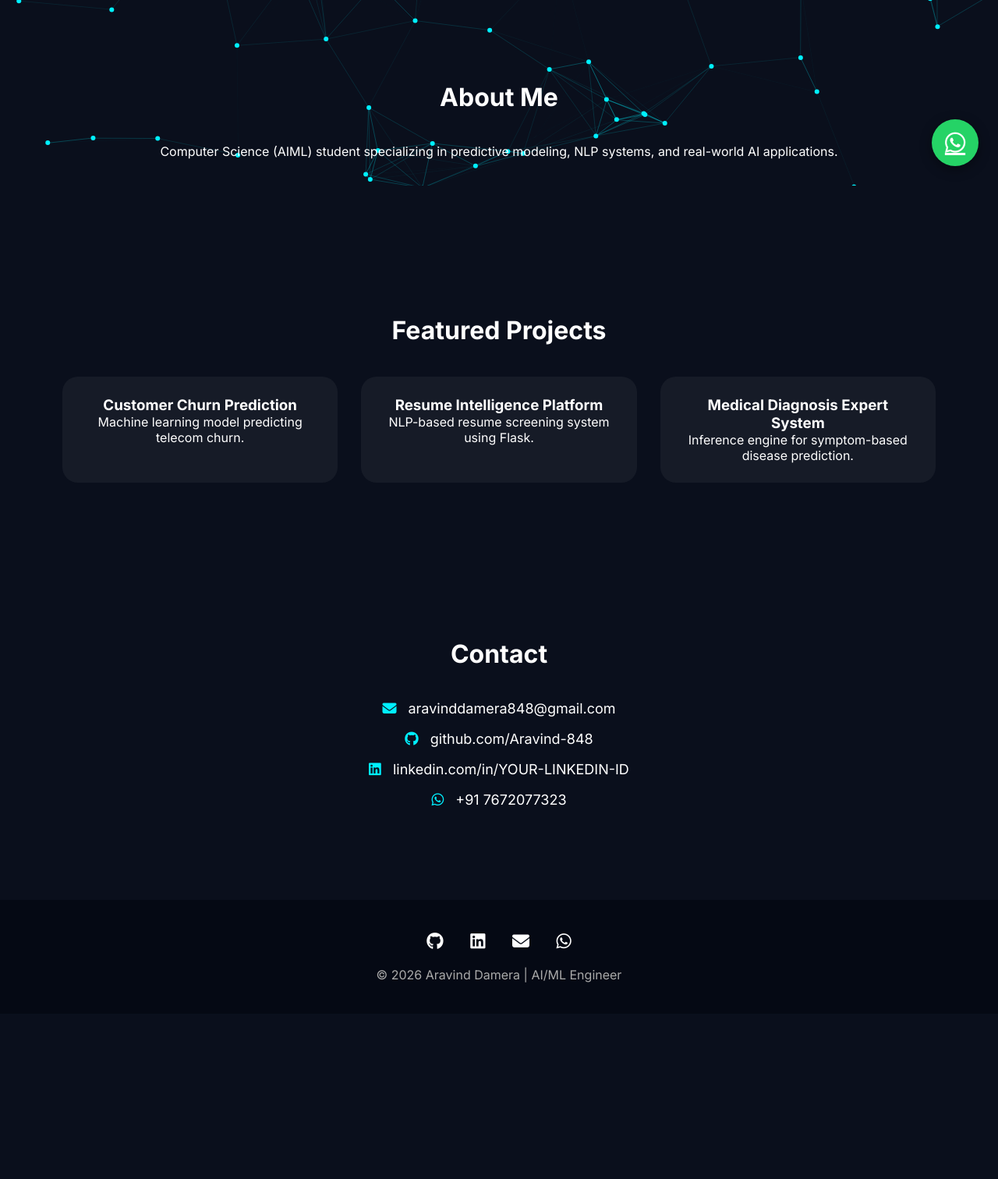
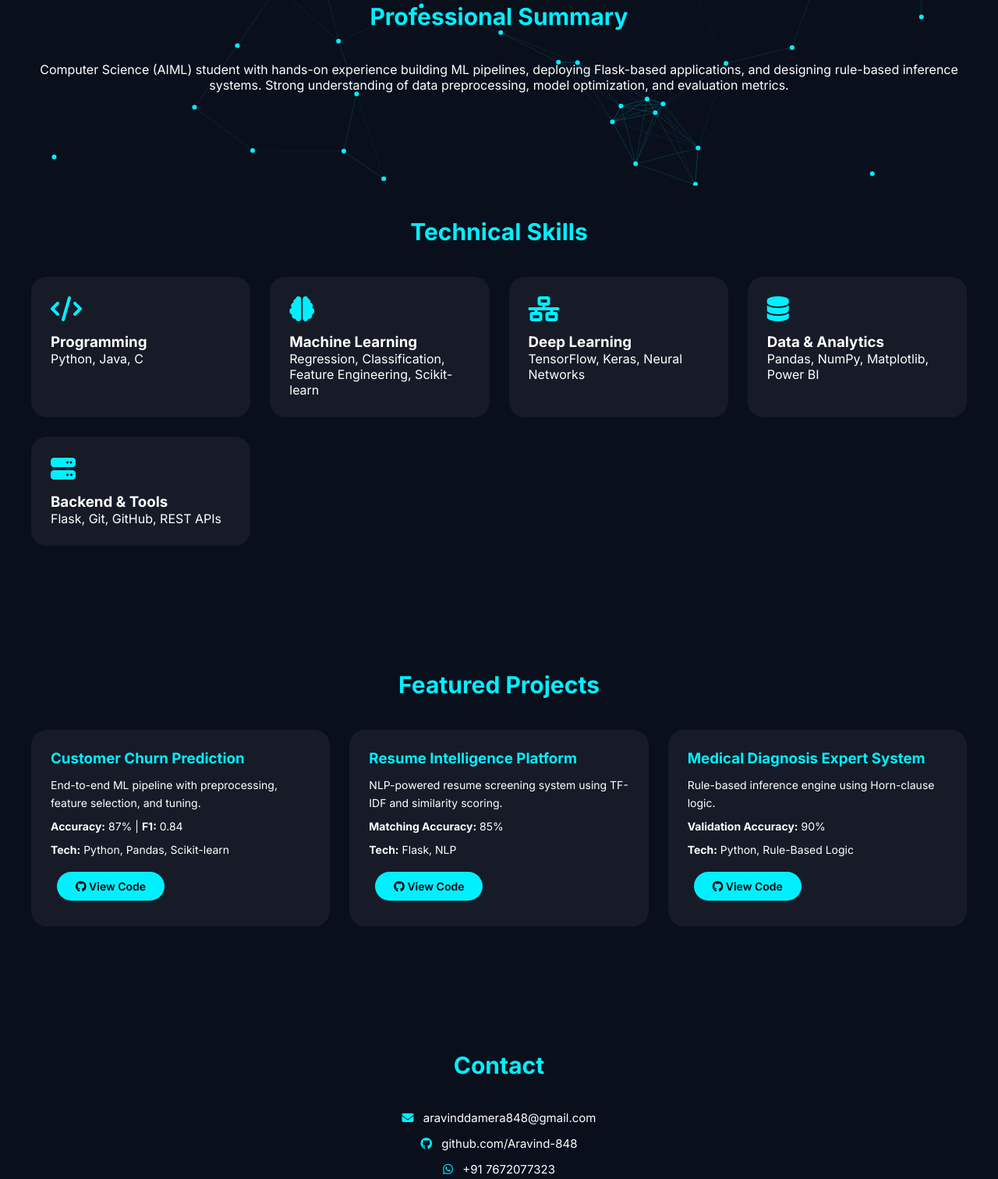
Before and after one commit to Aravind-848/aravind-portfolio, a plain HTML site: page index.html in a window 1280 px wide. Shown: the part 562-2074 px from the top of the page at 78% size. Before the commit the page ends 1862 px from the top, so only its background shows below. Drawn offline with nearby package versions, Linux system fonts and the light colour scheme.

Commit message:
Enhance SEO and update content in index.html
Updated SEO elements, improved styling, and enhanced content.

```diff
--- a/index.html
+++ b/index.html
@@ -1,21 +1,36 @@
 <!DOCTYPE html>
 <html lang="en">
 <head>
+
 <meta charset="UTF-8">
 <meta name="viewport" content="width=device-width, initial-scale=1.0">
-<title>Aravind Damera | AI/ML Engineer</title>
+
+<!-- ===== SEO OPTIMIZATION ===== -->
+<title>Aravind Damera | AI/ML Engineer | Machine Learning Developer Portfolio</title>
+
+<meta name="description" content="Aravind Damera is an AI/ML Engineer specializing in Machine Learning, NLP, Deep Learning, and predictive analytics. Explore projects including customer churn prediction, resume intelligence platform, and medical diagnosis expert system.">
+
+<meta name="keywords" content="AI Engineer, Machine Learning Engineer, NLP Developer, Deep Learning, Python Developer, Scikit-learn, TensorFlow, Flask, Data Science Portfolio, AIML Student">
+
+<meta name="author" content="Aravind Damera">
+
+<!-- Open Graph for LinkedIn -->
+<meta property="og:title" content="Aravind Damera | AI/ML Engineer Portfolio">
+<meta property="og:description" content="AI/ML Engineer specializing in predictive modeling, NLP systems, and scalable ML deployment.">
+<meta property="og:type" content="website">
+<meta property="og:url" content="https://aravind-848.github.io/aravind-portfolio/">
+
+<!-- Twitter Card -->
+<meta name="twitter:card" content="summary_large_image">
+<meta name="twitter:title" content="Aravind Damera | AI/ML Engineer">
+<meta name="twitter:description" content="Machine Learning Engineer Portfolio with real-world AI projects and performance metrics.">
 
 <link href="https://fonts.googleapis.com/css2?family=Inter:wght@300;400;600;700&display=swap" rel="stylesheet">
 <link rel="stylesheet" href="https://cdnjs.cloudflare.com/ajax/libs/font-awesome/6.5.0/css/all.min.css">
 <script src="https://cdn.jsdelivr.net/npm/particles.js@2.0.0/particles.min.js"></script>
 
 <style>
-*{
-margin:0;
-padding:0;
-box-sizing:border-box;
-scroll-behavior:smooth;
-}
+*{margin:0;padding:0;box-sizing:border-box;scroll-behavior:smooth;}
 
 body{
 font-family:'Inter',sans-serif;
@@ -37,7 +52,7 @@ justify-content:space-between;
 padding:20px 60px;
 position:fixed;
 width:100%;
-background:rgba(10,15,28,0.85);
+background:rgba(10,15,28,0.9);
 backdrop-filter:blur(10px);
 z-index:1000;
 }
@@ -47,166 +62,162 @@ color:white;
 text-decoration:none;
 margin-left:25px;
 transition:0.3s;
+font-size:14px;
 }
 
-nav a:hover{
-color:#00f0ff;
-}
+nav a:hover{color:#00f0ff;}
 
 .hero{
 text-align:center;
 padding-top:180px;
-padding-bottom:120px;
-}
-
-.profile-img{
-width:180px;
-height:180px;
-border-radius:50%;
-border:4px solid #00f0ff;
-object-fit:cover;
-margin-bottom:25px;
-box-shadow:0 0 30px #00f0ff;
+padding-bottom:100px;
+padding-left:20px;
+padding-right:20px;
 }
 
 .hero h1{
-font-size:50px;
+font-size:42px;
 margin-bottom:20px;
 color:#00f0ff;
-text-shadow:
-0 0 5px #00f0ff,
-0 0 10px #00f0ff,
-0 0 20px #00f0ff,
-0 0 40px #00f0ff;
-animation:glow 2s infinite alternate;
-}
-
-@keyframes glow{
-from{ text-shadow:0 0 10px #00f0ff,0 0 20px #00f0ff;}
-to{ text-shadow:0 0 20px #00f0ff,0 0 40px #00f0ff;}
 }
 
 .hero p{
 color:#ccc;
-max-width:650px;
+max-width:700px;
 margin:auto;
 margin-bottom:30px;
+font-size:16px;
+line-height:1.6;
 }
 
 .btn{
 display:inline-block;
-padding:12px 30px;
-margin:10px;
+padding:10px 24px;
+margin:8px;
 background:#00f0ff;
 color:black;
 border-radius:30px;
 text-decoration:none;
 font-weight:600;
 transition:0.3s;
+font-size:14px;
 }
 
-.btn:hover{
-background:white;
-}
+.btn:hover{background:white;}
 
 section{
-padding:100px 80px;
+padding:80px 40px;
 text-align:center;
-opacity:0;
-transform:translateY(50px);
-transition:1s ease;
-}
-
-section.show{
-opacity:1;
-transform:translateY(0);
 }
 
 h2{
 margin-bottom:40px;
-font-size:32px;
+font-size:30px;
+color:#00f0ff;
 }
 
-.projects{
+.skills, .projects{
 display:grid;
-grid-template-columns:repeat(auto-fit,minmax(280px,1fr));
-gap:30px;
+grid-template-columns:repeat(auto-fit,minmax(250px,1fr));
+gap:25px;
 }
 
-.project-card{
+.skill-card, .project-card{
 background:rgba(255,255,255,0.05);
 padding:25px;
 border-radius:20px;
 transition:0.3s;
+text-align:left;
 }
 
-.project-card:hover{
-transform:translateY(-10px);
-box-shadow:0 20px 40px rgba(0,240,255,0.3);
+.skill-card:hover, .project-card:hover{
+transform:translateY(-8px);
+box-shadow:0 20px 40px rgba(0,240,255,0.25);
+}
+
+.skill-card i{
+font-size:32px;
+margin-bottom:15px;
+color:#00f0ff;
+}
+
+.project-card h3{
+color:#00f0ff;
+margin-bottom:12px;
+}
+
+.project-card p{
+font-size:14px;
+line-height:1.6;
+margin-bottom:8px;
 }
 
 .contact p{
-margin:18px 0;
-font-size:18px;
+margin:14px 0;
+font-size:15px;
 }
 
 .contact i{
 color:#00f0ff;
-margin-right:10px;
-}
-
-.contact a{
-color:white;
-text-decoration:none;
-transition:0.3s;
-}
-
-.contact a:hover{
-color:#00f0ff;
-}
-
-.whatsapp-float{
-position:fixed;
-bottom:25px;
-right:25px;
-background:#25D366;
-color:white;
-width:60px;
-height:60px;
-border-radius:50%;
-display:flex;
-align-items:center;
-justify-content:center;
-font-size:30px;
-box-shadow:0 4px 15px rgba(0,0,0,0.4);
-z-index:1000;
-transition:0.3s;
-}
-
-.whatsapp-float:hover{
-transform:scale(1.1);
+margin-right:8px;
 }
 
 footer{
 background:#050914;
-padding:40px 20px;
+padding:30px 15px;
 text-align:center;
+margin-top:40px;
 }
 
 .footer-icons a{
 color:white;
-margin:0 15px;
-font-size:22px;
+margin:0 12px;
+font-size:20px;
 transition:0.3s;
 }
 
-.footer-icons a:hover{
-color:#00f0ff;
+.footer-icons a:hover{color:#00f0ff;}
+
+footer p{
+margin-top:15px;
+color:#aaa;
+font-size:14px;
 }
 
-footer p{
-margin-top:20px;
-color:#aaa;
+/* ===== MOBILE OPTIMIZATION ===== */
+@media (max-width:768px){
+
+nav{
+flex-direction:column;
+padding:15px;
+text-align:center;
+}
+
+nav div:last-child{
+margin-top:10px;
+}
+
+.hero h1{
+font-size:30px;
+}
+
+.hero p{
+font-size:14px;
+}
+
+section{
+padding:60px 20px;
+}
+
+h2{
+font-size:24px;
+}
+
+.btn{
+font-size:13px;
+padding:8px 20px;
+}
+
 }
 </style>
 </head>
@@ -219,37 +230,70 @@ color:#aaa;
 <div><strong>Aravind Damera</strong></div>
 <div>
 <a href="#about">About</a>
+<a href="#skills">Skills</a>
 <a href="#projects">Projects</a>
 <a href="#contact">Contact</a>
 </div>
 </nav>
 
 <div class="hero">
-
-<!-- PROFILE IMAGE -->
-<img src="assets/profile.jpg" alt="Aravind Damera" class="profile-img">
-
 <h1>AI / ML Engineer</h1>
-
 <p>
-Building intelligent AI systems, predictive models, and scalable machine learning solutions.
+AI/ML Engineer specializing in predictive modeling, NLP systems, deep learning,
+and scalable machine learning deployment using Python, Scikit-learn, and TensorFlow.
 </p>
 
-<!-- CORRECT RESUME PATH -->
 <a href="assets/resume.pdf" class="btn" download>
 <i class="fas fa-download"></i> Download Resume
 </a>
 
 <a href="#contact" class="btn">Hire Me</a>
-
 </div>
 
 <section id="about">
-<h2>About Me</h2>
+<h2>Professional Summary</h2>
 <p>
-Computer Science (AIML) student specializing in predictive modeling,
-NLP systems, and real-world AI applications.
+Computer Science (AIML) student with hands-on experience building ML pipelines,
+deploying Flask-based applications, and designing rule-based inference systems.
+Strong understanding of data preprocessing, model optimization, and evaluation metrics.
 </p>
+</section>
+
+<section id="skills">
+<h2>Technical Skills</h2>
+<div class="skills">
+
+<div class="skill-card">
+<i class="fas fa-code"></i>
+<h3>Programming</h3>
+<p>Python, Java, C</p>
+</div>
+
+<div class="skill-card">
+<i class="fas fa-brain"></i>
+<h3>Machine Learning</h3>
+<p>Regression, Classification, Feature Engineering, Scikit-learn</p>
+</div>
+
+<div class="skill-card">
+<i class="fas fa-network-wired"></i>
+<h3>Deep Learning</h3>
+<p>TensorFlow, Keras, Neural Networks</p>
+</div>
+
+<div class="skill-card">
+<i class="fas fa-database"></i>
+<h3>Data & Analytics</h3>
+<p>Pandas, NumPy, Matplotlib, Power BI</p>
+</div>
+
+<div class="skill-card">
+<i class="fas fa-server"></i>
+<h3>Backend & Tools</h3>
+<p>Flask, Git, GitHub, REST APIs</p>
+</div>
+
+</div>
 </section>
 
 <section id="projects">
@@ -258,17 +302,32 @@ NLP systems, and real-world AI applications.
 
 <div class="project-card">
 <h3>Customer Churn Prediction</h3>
-<p>Machine learning model predicting telecom churn.</p>
+<p>End-to-end ML pipeline with preprocessing, feature selection, and tuning.</p>
+<p><strong>Accuracy:</strong> 87% | <strong>F1:</strong> 0.84</p>
+<p><strong>Tech:</strong> Python, Pandas, Scikit-learn</p>
+<a href="https://github.com/Aravind-848/customer-churn-prediction" target="_blank" class="btn">
+<i class="fab fa-github"></i> View Code
+</a>
 </div>
 
 <div class="project-card">
 <h3>Resume Intelligence Platform</h3>
-<p>NLP-based resume screening system using Flask.</p>
+<p>NLP-powered resume screening system using TF-IDF and similarity scoring.</p>
+<p><strong>Matching Accuracy:</strong> 85%</p>
+<p><strong>Tech:</strong> Flask, NLP</p>
+<a href="https://github.com/Aravind-848/resume-intelligence-platform" target="_blank" class="btn">
+<i class="fab fa-github"></i> View Code
+</a>
 </div>
 
 <div class="project-card">
 <h3>Medical Diagnosis Expert System</h3>
-<p>Inference engine for symptom-based disease prediction.</p>
+<p>Rule-based inference engine using Horn-clause logic.</p>
+<p><strong>Validation Accuracy:</strong> 90%</p>
+<p><strong>Tech:</strong> Python, Rule-Based Logic</p>
+<a href="https://github.com/Aravind-848/medical-diagnosis-system" target="_blank" class="btn">
+<i class="fab fa-github"></i> View Code
+</a>
 </div>
 
 </div>
@@ -277,62 +336,29 @@ NLP systems, and real-world AI applications.
 <section id="contact">
 <h2>Contact</h2>
 <div class="contact">
-
-<p><i class="fas fa-envelope"></i>
-<a href="mailto:aravinddamera848@gmail.com">
-aravinddamera848@gmail.com
-</a></p>
-
-<p><i class="fab fa-github"></i>
-<a href="https://github.com/Aravind-848" target="_blank">
-github.com/Aravind-848
-</a></p>
-
-<p><i class="fab fa-linkedin"></i>
-<a href="https://www.linkedin.com/in/YOUR-LINKEDIN-ID" target="_blank">
-linkedin.com/in/YOUR-LINKEDIN-ID
-</a></p>
-
-<p><i class="fab fa-whatsapp"></i>
-<a href="https://wa.me/917672077323" target="_blank">
-+91 7672077323
-</a></p>
-
+<p><i class="fas fa-envelope"></i> aravinddamera848@gmail.com</p>
+<p><i class="fab fa-github"></i> github.com/Aravind-848</p>
+<p><i class="fab fa-whatsapp"></i> +91 7672077323</p>
 </div>
 </section>
 
 <footer>
 <div class="footer-icons">
 <a href="https://github.com/Aravind-848" target="_blank"><i class="fab fa-github"></i></a>
-<a href="https://www.linkedin.com/in/YOUR-LINKEDIN-ID" target="_blank"><i class="fab fa-linkedin"></i></a>
 <a href="mailto:aravinddamera848@gmail.com"><i class="fas fa-envelope"></i></a>
-<a href="https://wa.me/917672077323" target="_blank"><i class="fab fa-whatsapp"></i></a>
 </div>
 <p>© 2026 Aravind Damera | AI/ML Engineer</p>
 </footer>
 
-<a href="https://wa.me/917672077323" class="whatsapp-float" target="_blank">
-<i class="fab fa-whatsapp"></i>
-</a>
-
 <script>
 particlesJS("particles-js", {
 particles:{
-number:{value:80},
+number:{value:60},
 size:{value:3},
 color:{value:"#00f0ff"},
-line_linked:{enable:true,distance:150,color:"#00f0ff",opacity:0.4,width:1},
+line_linked:{enable:true,distance:150,color:"#00f0ff",opacity:0.3,width:1},
 move:{enable:true,speed:2}
 }
-});
-
-window.addEventListener("scroll",()=>{
-document.querySelectorAll("section").forEach(sec=>{
-const rect=sec.getBoundingClientRect();
-if(rect.top<window.innerHeight-100){
-sec.classList.add("show");
-}
-});
 });
 </script>
 
```
